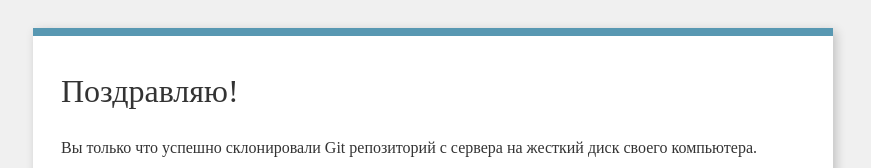
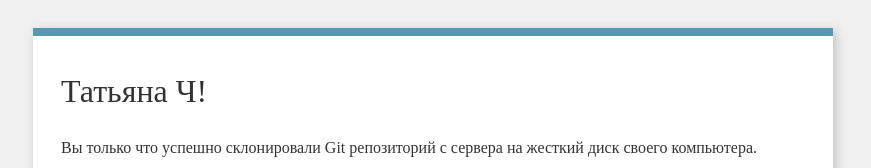
Before and after one commit to TatianaChe/repository, a plain HTML site: page index.html in a window 1280 px wide. Shown: the top 168 px of the page, without its empty margins (207-1078 px from the left). Drawn offline with nearby package versions, Linux system fonts and the light colour scheme; files that its build step writes are made by us from their sources.

Commit message:
entered username

```diff
--- a/index.html
+++ b/index.html
@@ -9,7 +9,7 @@
     </head>
     <body>
         <div class="box">
-            <h1>Поздравляю!</h1>
+            <h1>Татьяна Ч!</h1>
             <p>
                 Вы только что успешно склонировали Git репозиторий с сервера на
                 жесткий диск своего компьютера.
```
